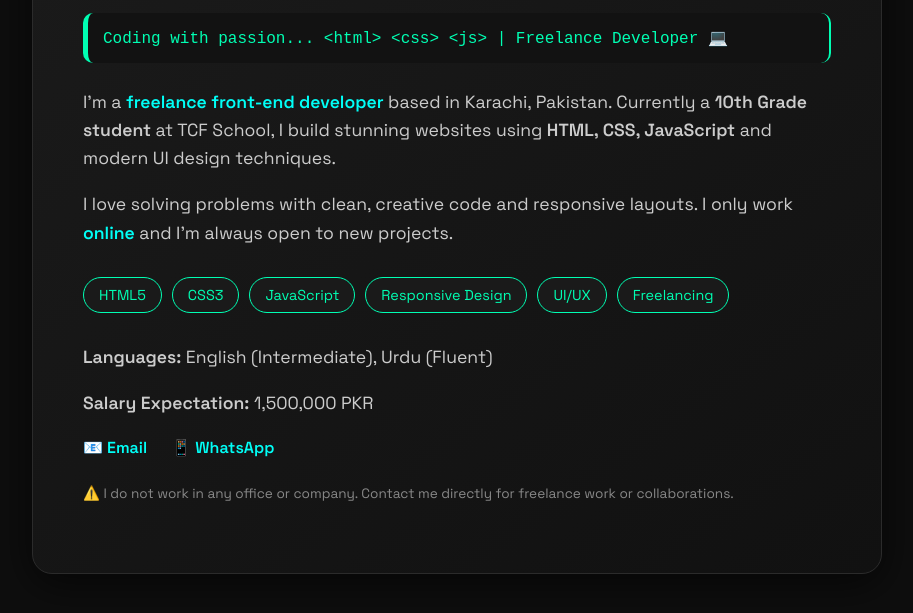
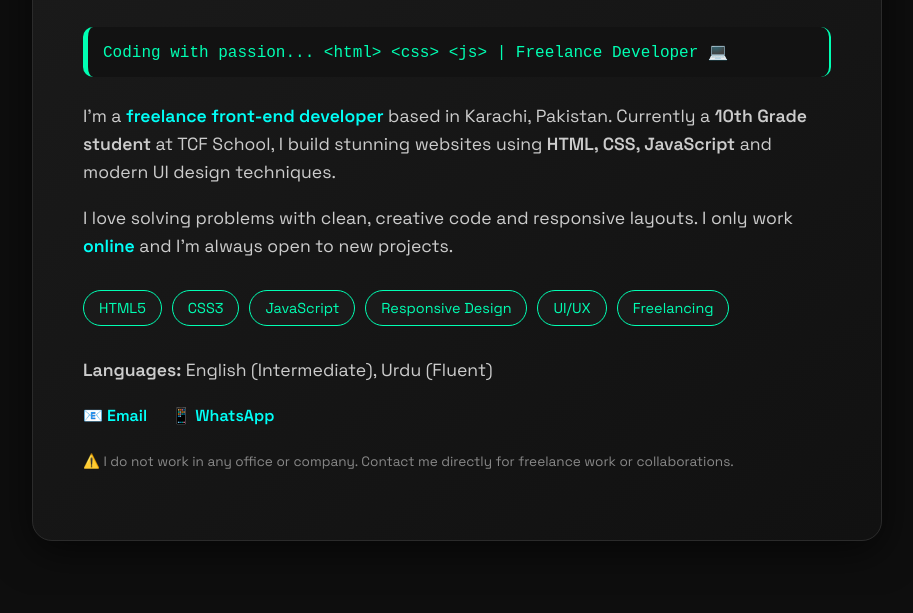
Before and after one commit to areebkhan2k09/areebkhan-portfolio, a plain HTML site: page index.html in a window 1280 px wide. Shown: the part 205-818 px from the top of the page, without its empty margins (183-1096 px from the left). Drawn offline with Linux system fonts and the light colour scheme.

Commit message:
Update index.html

```diff
--- a/index.html
+++ b/index.html
@@ -177,7 +177,7 @@
     </div>
 
     <p><strong>Languages:</strong> English (Intermediate), Urdu (Fluent)</p>
-    <p><strong>Salary Expectation:</strong> 1,500,000 PKR</p>
+
 
     <div class="contact">
       <a href="mailto:areebkhanwebcoder@gmail.com">📧 Email</a>
```
